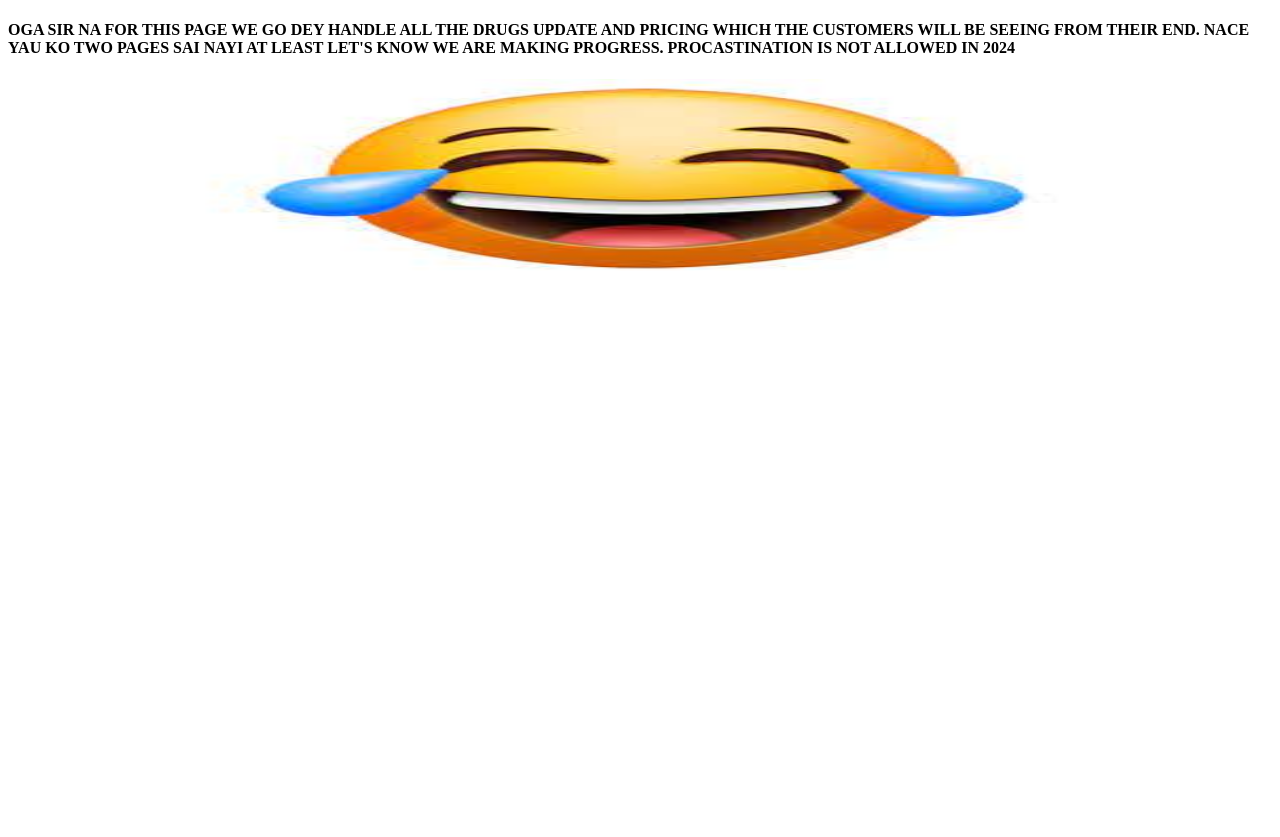
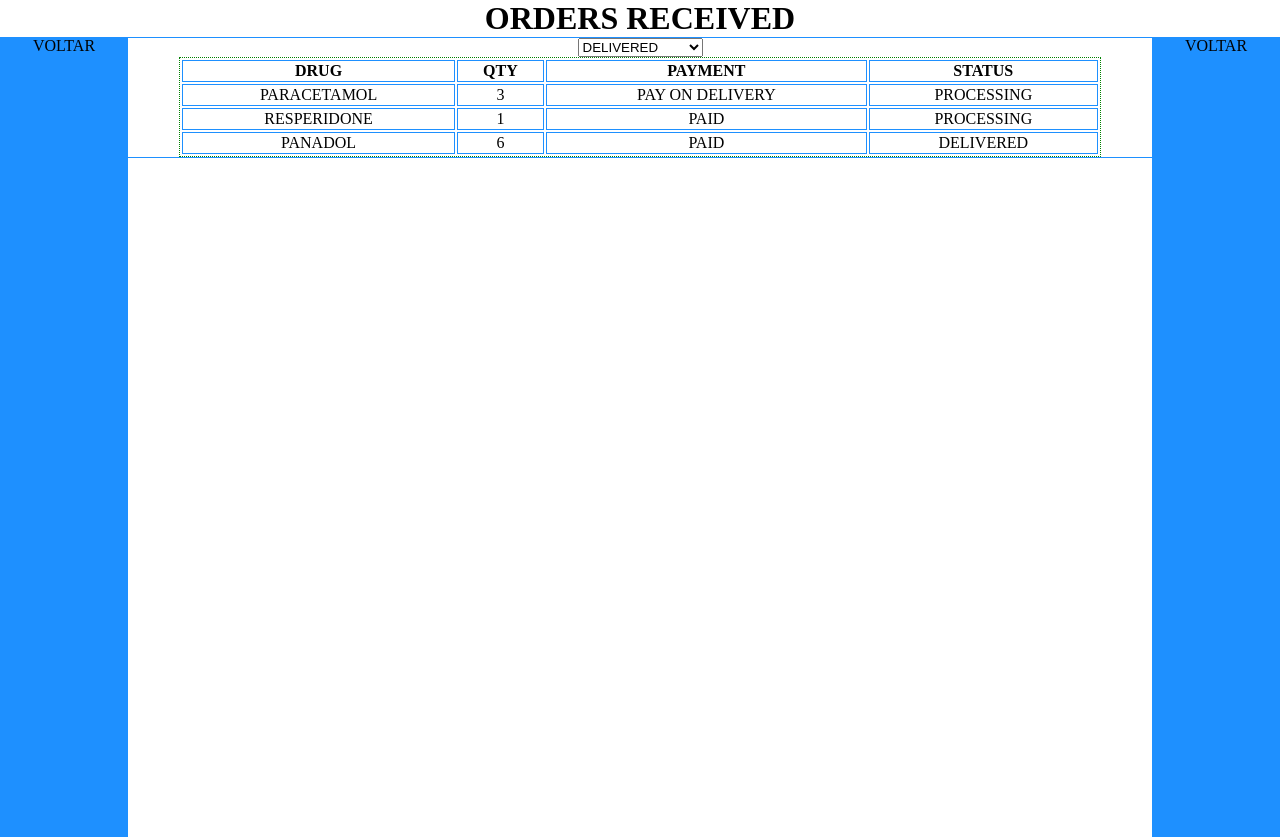
Before and after one commit to usmanhassanish/Voltar, a plain HTML site: page admin-home.html in a window 1280 px wide. Before the commit the page ends 800 px from the top, so only its background shows below. Drawn offline with Linux system fonts and the light colour scheme.

Commit message:
Add files via upload

```diff
--- a/admin-home.html
+++ b/admin-home.html
@@ -3,11 +3,85 @@
 <head>
 	<meta charset="utf-8">
 	<meta name="viewport" content="width=device-width, initial-scale=1">
+	<link rel="stylesheet" type="text/css" href="styles.css">
 	<title></title>
 </head>
 <body>
-	<h4>OGA SIR NA FOR THIS PAGE WE GO DEY HANDLE ALL THE DRUGS UPDATE AND PRICING WHICH THE CUSTOMERS WILL BE SEEING FROM THEIR END. NACE YAU KO TWO PAGES SAI NAYI AT LEAST LET'S KNOW WE ARE MAKING PROGRESS. PROCASTINATION IS NOT ALLOWED IN 2024 </h4>
-	<img src="L.jfif" width="100%" height="200px">
+	<div class="large-screen">
+		<h1>ORDERS RECEIVED</h1>
+		<div class="left">VOLTAR</div>
+		<div class="mid">
+		<select>
+		<option>DELIVERED</option>
+		<option>PROCESSING</option>
+		<option>UNPROCESSED</option>
+		</select>
+		<table style="border: 1px dotted green;">
+			<tr>
+				<td id="bold">DRUG</td>
+				<td id="bold">QTY</td>
+				<td id="bold">PAYMENT</td>
+				<td id="bold">STATUS</td>
+			</tr>
+			<tr>
+				<td>PARACETAMOL</td>
+				<td>3</td>
+				<td>PAY ON DELIVERY</td>
+				<td>PROCESSING</td>
+			</tr>
+			<tr>
+				<td>RESPERIDONE</td>
+				<td>1</td>
+				<td>PAID</td>
+				<td>PROCESSING</td>
+			</tr>
+			<tr>
+				<td>PANADOL</td>
+				<td>6</td>
+				<td>PAID</td>
+				<td>DELIVERED</td>
+			</tr>
+		</table>
+		</div>
+		<div class="right">VOLTAR</div>
+	</div>
+	<div class="small-screen">
+		<h1>ORDERS RECEIVED</h1>
+		<h1><select>
+		<option>DELIVERED</option>
+		<option>PROCESSING</option>
+		<option>UNPROCESSED</option>
+		</select>
+		</h1>
+		<table style="border: 1px dotted green;">
+			<tr>
+				<td id="bold">DRUG</td>
+				<td id="bold">QTY</td>
+				<td id="bold">PAYMENT</td>
+				<td id="bold">STATUS</td>
+			</tr>
+			<tr>
+				<td>PARACETAMOL</td>
+				<td>3</td>
+				<td>PAY ON DELIVERY</td>
+				<td>PROCESSING</td>
+			</tr>
+			<tr>
+				<td>RESPERIDONE</td>
+				<td>1</td>
+				<td>PAID</td>
+				<td>PROCESSING</td>
+			</tr>
+			<tr>
+				<td>PANADOL</td>
+				<td>6</td>
+				<td>PAID</td>
+				<td>DELIVERED</td>
+			</tr>
+		</table>
+
+	</div>
+
 
 </body>
 </html>
--- a/styles.css
+++ b/styles.css
@@ -1,7 +1,24 @@
+body
+{
+	margin: 0;
+	padding: 0;
+	height: 100%;
+}
+
+header
+{
+	background-color: black;
+	color: white;
+	margin-top: 0;
+	margin: 0;
+    padding: 0;
+}
 h1
 {
 	text-align: center;
 	width: 100%;
+	margin: 0;
+    padding: 0;
 }
 .login-box
 {
@@ -10,6 +27,7 @@ h1
 	border: 1px solid black;
 	text-align: center;
 	padding: 10px;
+	border-radius: 5px;
 }
 #text-box
 {
@@ -21,3 +39,62 @@ h1
 	text-align: center;
 	border: 1px dodgerblue dotted;
 }
+.large-screen
+{
+	display: none;
+}
+table
+{
+	width: 90%;
+	margin: auto;
+}
+td
+{
+	border: 1px solid dodgerblue;
+}
+#bold
+{
+	font-weight: bold;
+}
+.left
+{
+	width: 10%;
+	text-align: center;
+	float: left;
+	background-color: dodgerblue;
+	height: 100vh;
+
+}
+.mid
+{
+	width: 80%;
+	text-align: center;
+	float: left;
+	border-top: 1px solid dodgerblue;
+	border-bottom: 1px solid dodgerblue;
+}
+.right
+{
+	width: 10%;
+	text-align: center;
+	float: right;
+	background-color: dodgerblue;
+	height: 100vh;
+
+}
+@media (min-width: 651px) {
+  body {
+
+  }
+
+  .large-screen
+{
+	display: block;
+}
+
+  .small-screen
+{
+	display: none;
+}
+
+}
```
Also changed, not shown: index.html (+4 -1 lines), A.jfif (added), download.jfif (added).
